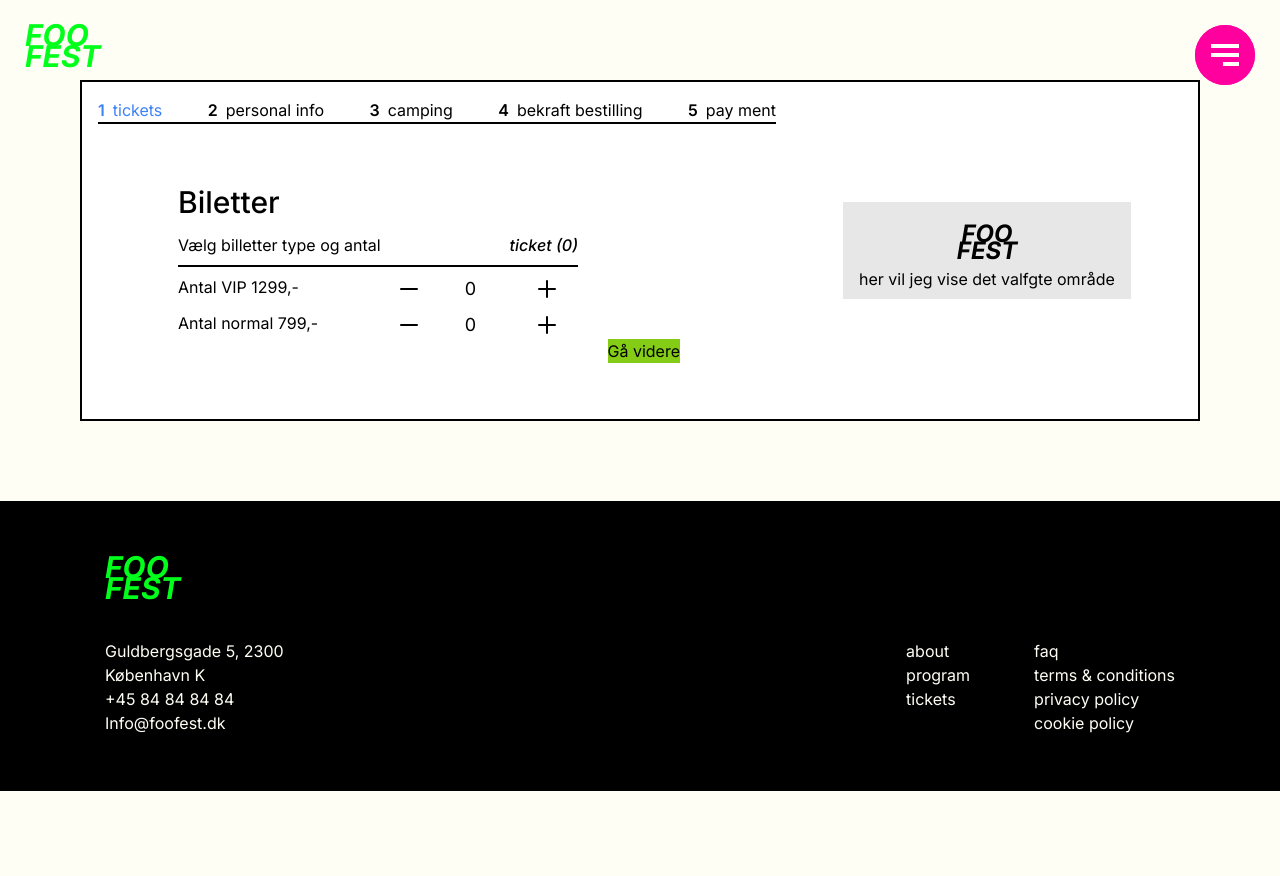
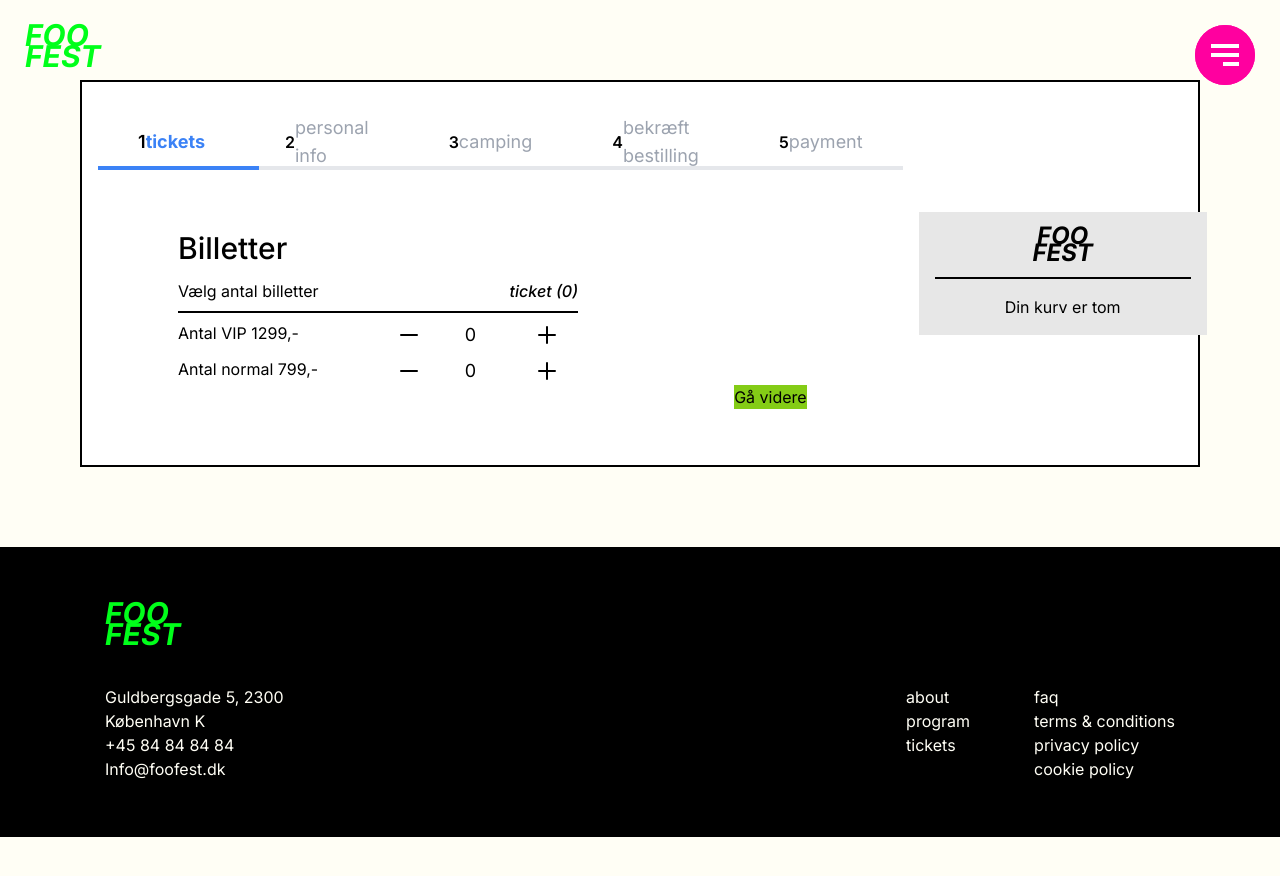
Before and after one commit to laerkehansen/foofestproject2, a Next.js app: page /payment in a window 1280 px wide. Shown: the top 876 px of the page. Built offline with nearby package versions, Linux system fonts and the light colour scheme; no server answers; a web font is replaced by a local one.

Commit message:
lille push det sidste stræk(;

```diff
--- a/src/app/components/AristSingel.jsx
+++ b/src/app/components/AristSingel.jsx
@@ -109,6 +109,7 @@ const ArtistSingel = ({ band, events }) => {
               </p>
             </div>
           )}
+
           <Link
             href="/program"
             className="bg-background p-2  font-medium border-2 border-black  text-center  place-self-center transition duration-150 ease-in-out hover:underline decoration-solid
--- a/src/app/components/tickets/Kvitering.jsx
+++ b/src/app/components/tickets/Kvitering.jsx
@@ -34,7 +34,7 @@ const Kvitering = ({ formData, liveData }) => {
   const totalTick = vipCount + regularCount;
 
   return (
-    <div className="bg-[#E7E7E7] px-4 w-72 lg:col-start-2 md:col-start-1 sm:col-start-1 place-self-center py-2 my-10  lg:row-span-2 lg:row-start-1  ">
+    <div className="bg-[#E7E7E7] px-4 w-72 lg:col-start-2 md:col-start-1 sm:col-start-1 place-self-center py- my-10   lg:row-span-2 lg:row-start-1  ">
       {/* <div className="">
         <p>Valgte billetter:</p>
         <ul>
@@ -42,11 +42,12 @@ const Kvitering = ({ formData, liveData }) => {
           <li>Regular Billetter: {regularCount}</li>
         </ul>
       </div> */}
-      <p className="uppercase leading-[0.7] font-bold text-2xl text-center italic pt-4 pb-2 ">
+
+      <p className="uppercase leading-[0.7] font-bold text-2xl text-center italic pt-4 pb-4  border-black border-b-2  border-">
         foo <br />
         fest
       </p>
-      <p>her vil jeg vise det valfgte område </p>
+
       {totalTick > 0 ? (
         <div>
           <div className=" max-w-72 flex flex-col gap-1  font-normal  text-base ">
@@ -108,7 +109,9 @@ const Kvitering = ({ formData, liveData }) => {
           </div>
         </div>
       ) : (
-        <div></div>
+        <div className="p-4">
+          <p className="text-center">Din kurv er tom</p>
+        </div>
       )}
     </div>
   );
--- a/src/app/components/tickets/PersonalInfoForm.jsx
+++ b/src/app/components/tickets/PersonalInfoForm.jsx
@@ -209,14 +209,6 @@ const PersonalInfoForm = ({ onNext, onBack, formData }) => {
               </div>
             </div>
           ))}
-      </form>
-      <div className="flex gap-6">
-        <button
-          type="submit"
-          className="bg-customPink border-black border-2 text-black text-lg py-2 px-4  hover:bg-green w-fit hover:text-black"
-        >
-          Send
-        </button>
         <button
           type="button"
           onClick={handleSubmit(handleSendToSupabase)}
@@ -224,7 +216,16 @@ const PersonalInfoForm = ({ onNext, onBack, formData }) => {
         >
           Send til Supabase
         </button>
-      </div>
+
+        {/* til form  */}
+        <button
+          type="submit"
+          className="bg-customPink border-black border-2 text-black text-lg py-2 px-4  hover:bg-green w-fit hover:text-black"
+        >
+          Send
+        </button>
+      </form>
+      <div className="flex gap-6"></div>
     </>
   );
 };
--- a/src/app/components/tickets/StepBar.jsx
+++ b/src/app/components/tickets/StepBar.jsx
@@ -1,57 +1,54 @@
+import { motion } from "motion/react";
+
 const StepBar = ({ step }) => {
+  const steps = [
+    { id: 1, label: "tickets" },
+    { id: 2, label: "personal info" },
+    { id: 3, label: "camping" },
+    { id: 4, label: "bekræft bestilling" },
+    { id: 5, label: "payment" },
+  ];
+
+  const calculateWidth = () => `${(step / steps.length) * 100}%`;
+
   return (
-    <div className="flex justify-between col-start-1   border-b-2 border-black">
-      <div
-        className={`flex gap-2 ${
-          step > 1 ? "text-green" : step === 1 ? "text-blue-500" : "text-black"
-        }`}
-      >
-        <p className="font-semibold">1</p>
-        <p>tickets</p>
-      </div>
-      <div
-        className={`flex gap-2 ${
-          step > 2 ? "text-green" : step === 2 ? "text-blue-500" : "text-black"
-        }`}
-      >
-        <p className="font-semibold">2</p>
-        <p>personal info</p>
-      </div>
-      <div
-        className={`flex gap-2 ${
-          step > 3
-            ? "text-green-500"
-            : step === 3
-            ? "text-blue-500"
-            : "text-black"
-        }`}
-      >
-        <p className="font-semibold">3</p>
-        <p>camping</p>
-      </div>
-      <div
-        className={`flex gap-2 ${
-          step > 4
-            ? "text-green-500"
-            : step === 4
-            ? "text-blue-500"
-            : "text-black"
-        }`}
-      >
-        <p className="font-semibold">4</p>
-        <p className="text-nowrap">bekraft bestilling</p>
-      </div>
-      <div
-        className={`flex gap-2 ${
-          step > 5
-            ? "text-green-500"
-            : step === 5
-            ? "text-blue-500"
-            : "text-black"
-        }`}
-      >
-        <p className="font-semibold">5</p>
-        <p>pay ment</p>
+    <div className="relative w-full">
+      {/* Progress Bar */}
+      <div className="absolute bottom-0 left-0 w-full h-1 bg-gray-200"></div>
+      <motion.div
+        className="absolute bottom-0 left-0 h-1 bg-blue-500"
+        initial={{ width: "0%" }}
+        animate={{ width: calculateWidth() }}
+        transition={{ duration: 0.5, ease: "easeInOut" }}
+      ></motion.div>
+
+      {/* Steps */}
+      <div className="flex justify-between items-center pt-4">
+        {steps.map(({ id, label }) => (
+          <div key={id} className="flex items-center px-10">
+            {/* Circle Indicator */}
+            <div
+              className={`flex items-center justify-center  ${
+                step >= id ? " text-black text-lg" : "border-gray-300"
+              }`}
+            >
+              <p className="font-semibold">{id}</p>
+
+              {/* Label */}
+              <p
+                className={` text-lg ${
+                  step === id
+                    ? "text-blue-500 font-bold"
+                    : step > id
+                    ? "text-gray-500"
+                    : "text-gray-400"
+                } sm:hidden md:block lg:block`}
+              >
+                {label}
+              </p>
+            </div>
+          </div>
+        ))}
       </div>
     </div>
   );
--- a/src/app/components/tickets/TicketSelectionForm.jsx
+++ b/src/app/components/tickets/TicketSelectionForm.jsx
@@ -61,9 +61,9 @@ const TicketSelectionForm = ({ onNext }) => {
         className=" col-start-1 grid gird-cols-1 row-auto "
       >
         <div className=" w-[400px]  ">
-          <h1 className="text-stor font-medium">Biletter</h1>
+          <h1 className="text-stor font-medium">Billetter</h1>
           <div className="flex justify-between py-2 border-b-2 border-black">
-            <h2>Vælg billetter type og antal</h2>
+            <h2>Vælg antal billetter </h2>
             <p className="font-medium italic"> ticket ({totalTick})</p>
           </div>
 
--- a/src/app/payment/page.js
+++ b/src/app/payment/page.js
@@ -53,17 +53,17 @@ const Payment = () => {
           <div className="col-start-1">
             {step === 1 && <TicketSelectionForm onNext={nextStep} />}
             {step === 2 && (
+              <PersonalInfoForm
+                formData={formData}
+                onBack={prevStep}
+                onNext={nextStep}
+              />
+            )}
+            {step === 3 && (
               <CampingOptionsForm
                 onBack={prevStep}
                 onNext={nextStep}
                 formData={formData}
-              />
-            )}
-            {step === 3 && (
-              <PersonalInfoForm
-                formData={formData}
-                onBack={prevStep}
-                onNext={nextStep}
               />
             )}
             {step === 4 && (
```
